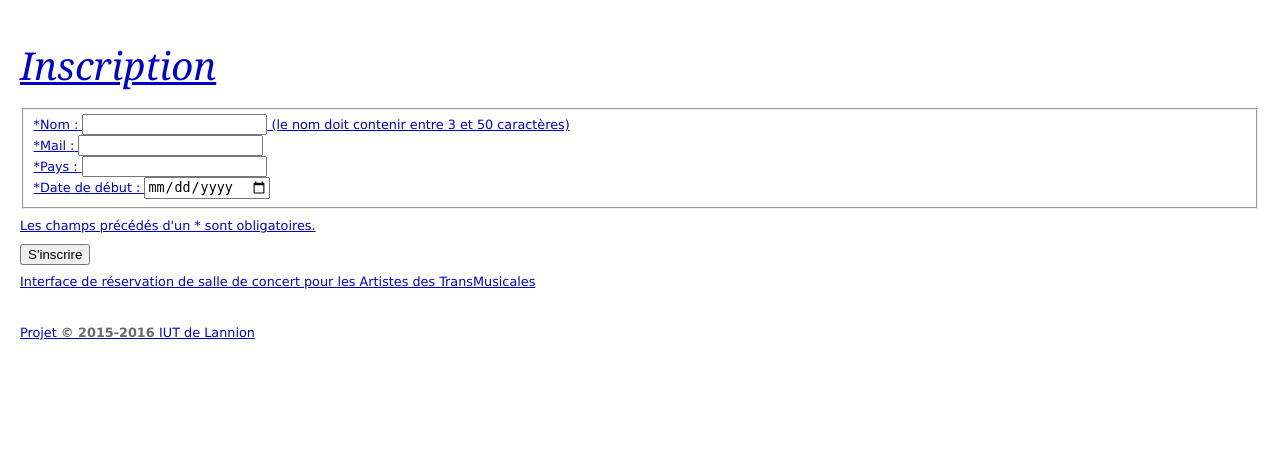
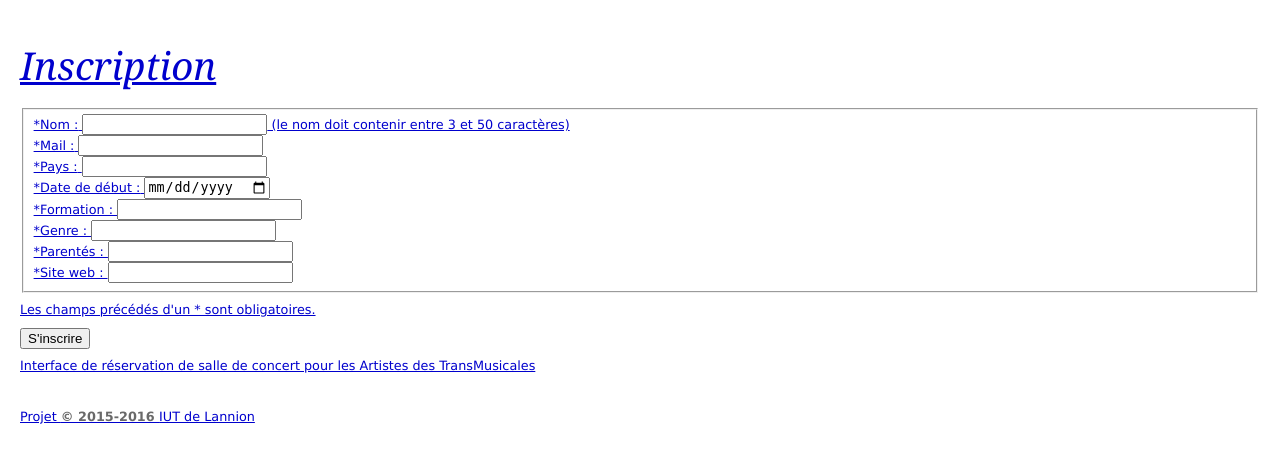
Before and after one commit to iouno/projettrans, a PHP site: the page made by application/views/register.php in a window 1280 px wide. Shown: the part 155-618 px from the top of the page. Run offline with PHP 8.4, Linux system fonts and the light colour scheme; the template is opened without the code that fills it, so the values that code supplies are empty.

Commit message:
Update register.php

```diff
--- a/application/views/register.php
+++ b/application/views/register.php
@@ -14,7 +14,10 @@ if (empty($_POST['nom']))
 	<label for="mail">*Mail :</label> <input name="mail" type="mail" id="mail"/> </br>
 	<label for="pays">*Pays :</label> <input name="pays" type="text" id="pays"/> </br>
 	<label for="dateDeb">*Date de début :</label> <input name="dateDeb" type="date" id="dateDeb"/> </br>
-
+	<label for="formation">*Formation : </label> <input name="formation" type="text" id="formation"/> </br>
+	<label for="genre">*Genre : </label> <input name="genre" type="text" id="genre"/> </br>
+	<label for="parentes">*Parentés : </label> <input name="parentes" type="text" id="parentes"/> </br>
+	<label for="site">*Site web : </label> <input name="site" type="text" id="site"/> </br>
 	</fieldset>
 <p> Les champs précédés d'un * sont obligatoires. </p>
 <p><input type="submit" value="S'inscrire"/></p>
```
